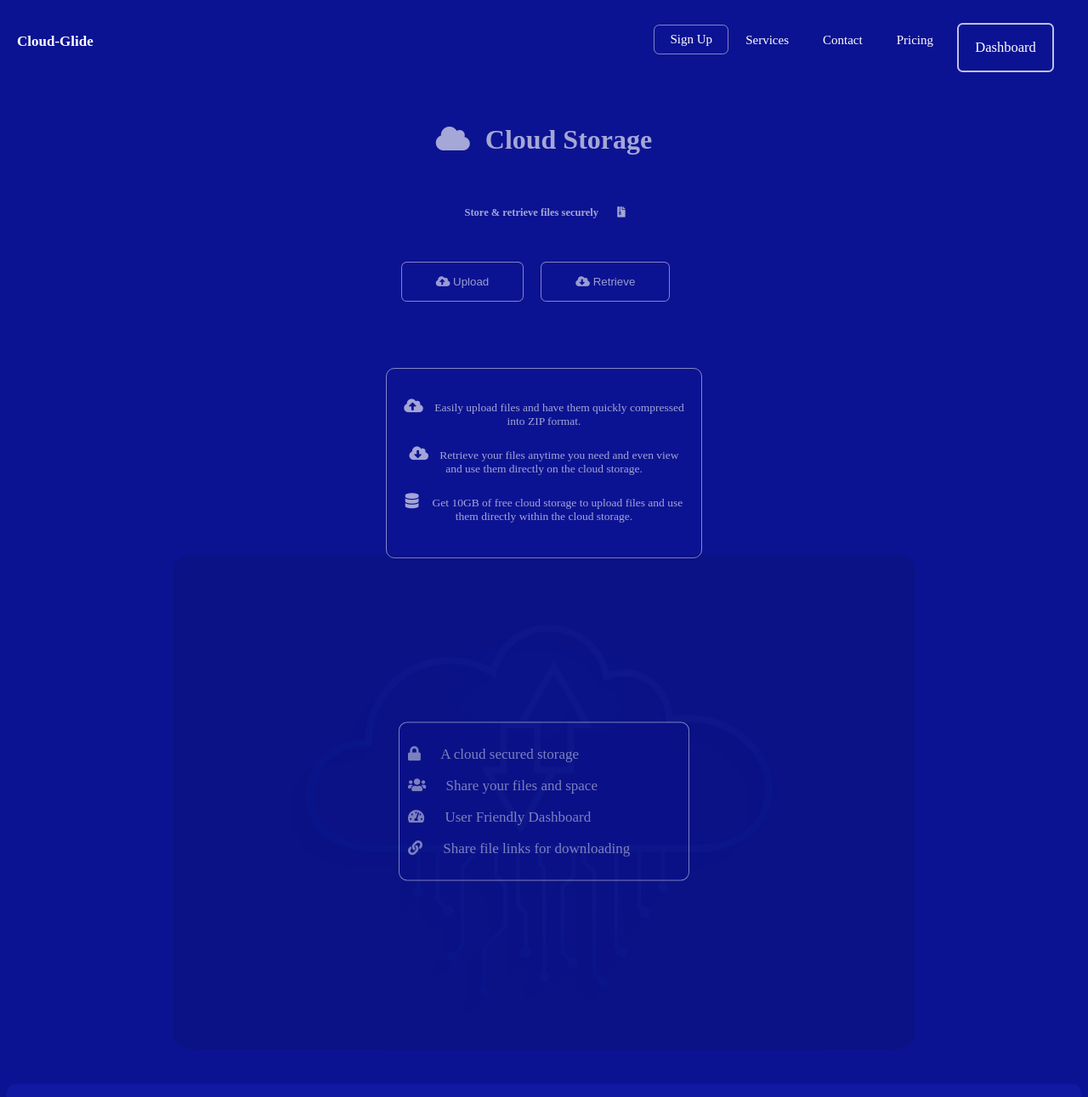
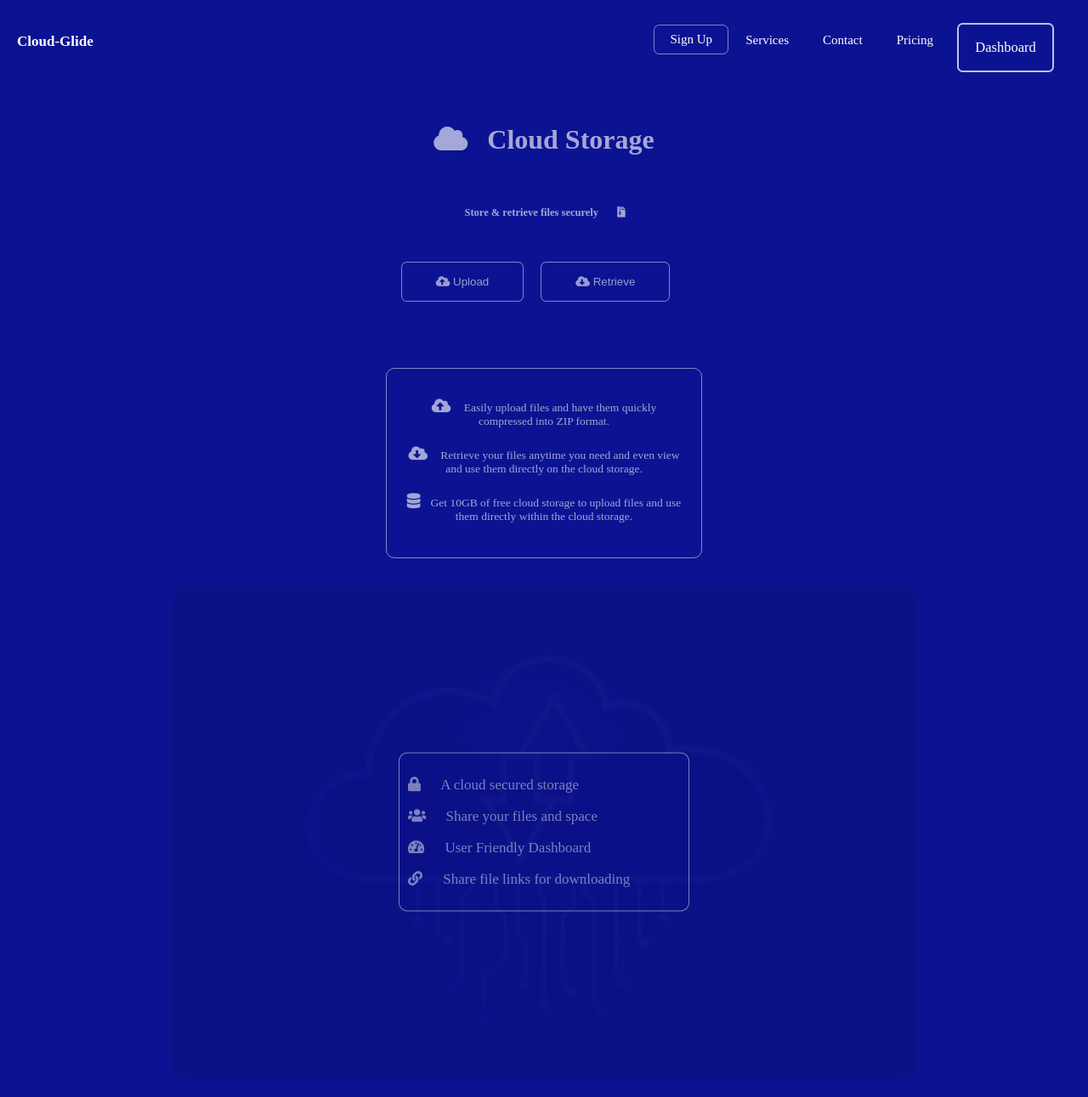
Before and after one commit to 0-chrollo/acloud, a plain HTML site: page index.html in a window 1280 px wide. Shown: the top 1291 px of the page at 85% size. Drawn offline with Linux system fonts and the light colour scheme.

Commit message:
cloud UI

```diff
--- a/index.html
+++ b/index.html
@@ -30,7 +30,7 @@
 
     <main class="cloud-app">
         <h1 style="color: rgba(255, 255, 255, 0.668); text-align: center;">
-            <i class="fas fa-cloud" style="margin-right: 10px;"></i> Cloud Storage
+            <i class="fas fa-cloud" style="margin-right: 15px;"></i> Cloud Storage
         </h1><br>
         <h5 class="topic" style="color: rgba(255, 255, 255, 0.624); text-align: center; padding-left: 2px; font-size: 12.5px;">
             Store & retrieve files securely
@@ -47,29 +47,29 @@
         <br>
         <div class="container">
             <p style="font-size: 13.5px"class="description">
-                <i class="fas fa-cloud-upload-alt" style="margin-right: 10px; font-size: 18px;"></i> Easily upload files and have them quickly compressed into ZIP format.
+                <i class="fas fa-cloud-upload-alt" style="margin-right: 12px; font-size: 18px;"></i> Easily upload files and have them quickly compressed into ZIP format.
             </p>
             <p style="font-size: 13.5px"class="description">
-                <i class="fas fa-cloud-download-alt" style="margin-right: 10px; font-size: 18px;"></i> Retrieve your files anytime you need and even view and use them directly on the cloud storage.
+                <i class="fas fa-cloud-download-alt" style="margin-right: 12px; font-size: 18px;"></i> Retrieve your files anytime you need and even view and use them directly on the cloud storage.
             </p>
 
 
             <p style="font-size: 13.5px"class="description">
-                <i class="fas fa-database" style="margin-right: 16px; font-size: 18px;"></i>Get 10GB of free cloud storage to upload files and use them directly within the cloud storage.
+                <i class="fas fa-database" style="margin-right: 12px; font-size: 18px;"></i>Get 10GB of free cloud storage to upload files and use them directly within the cloud storage.
             </p>
 
 
 
 
         </div>
-    </main>
+    </main><br><br>
 
 
     <!--Website Details-->
 
         <section class="details" style="background-color: hsl(237, 85%, 31%);">
             <div style="display: flex; justify-content: center; align-items: center; height: 100%; position: relative;">
-              <img src="cloudd.webp" alt="Cloud Image" style="border-radius: 3%; max-width: 90%; max-height: 80%; filter: brightness(30%); animation: pulse 4s infinite;">
+              <img src="cloudd.webp" alt="Cloud Image" style="border-radius: 3%; max-width: 88%; max-height: 60%; filter: brightness(30%); animation: pulse 4s infinite;">
               <div style="position: absolute; top: 50%; transform: translateY(-50%); color: rgba(255, 255, 255, 0.466); z-index: 1; margin-bottom: 90px;">
                 <div style="background-color: hsla(237, 85%, 31%, 0.175); border: 1.5px solid rgba(255, 255, 255, 0.465); width: 320px; padding: 10px; border-radius: 10px;">
                   <p id="feature-1" style="animation: fade-in 3s forwards; animation-delay: 1s; font-size: 17px;"><i class="fas fa-lock" style="margin-right: 20px;"></i> A cloud secured storage</p>
```
